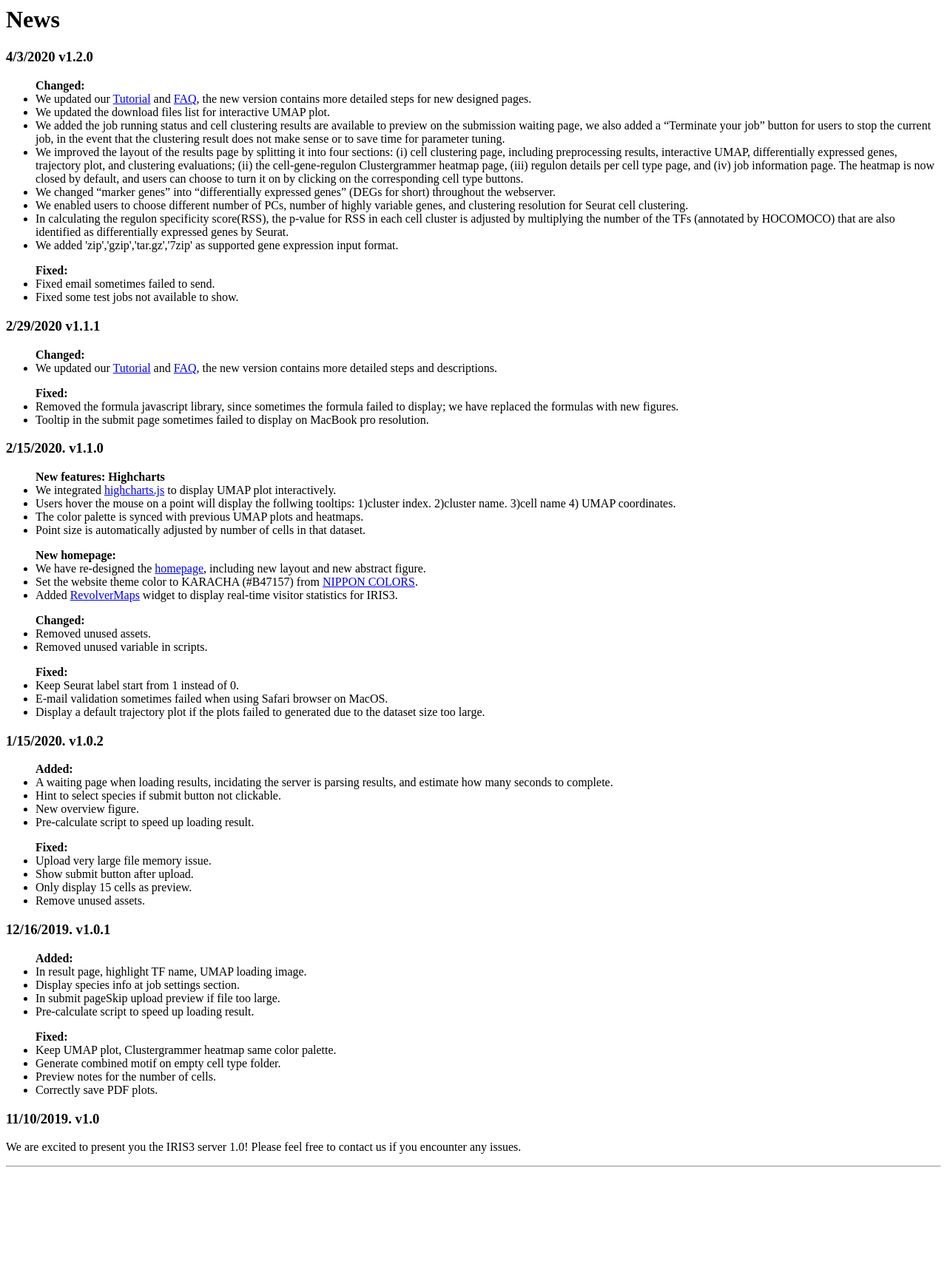
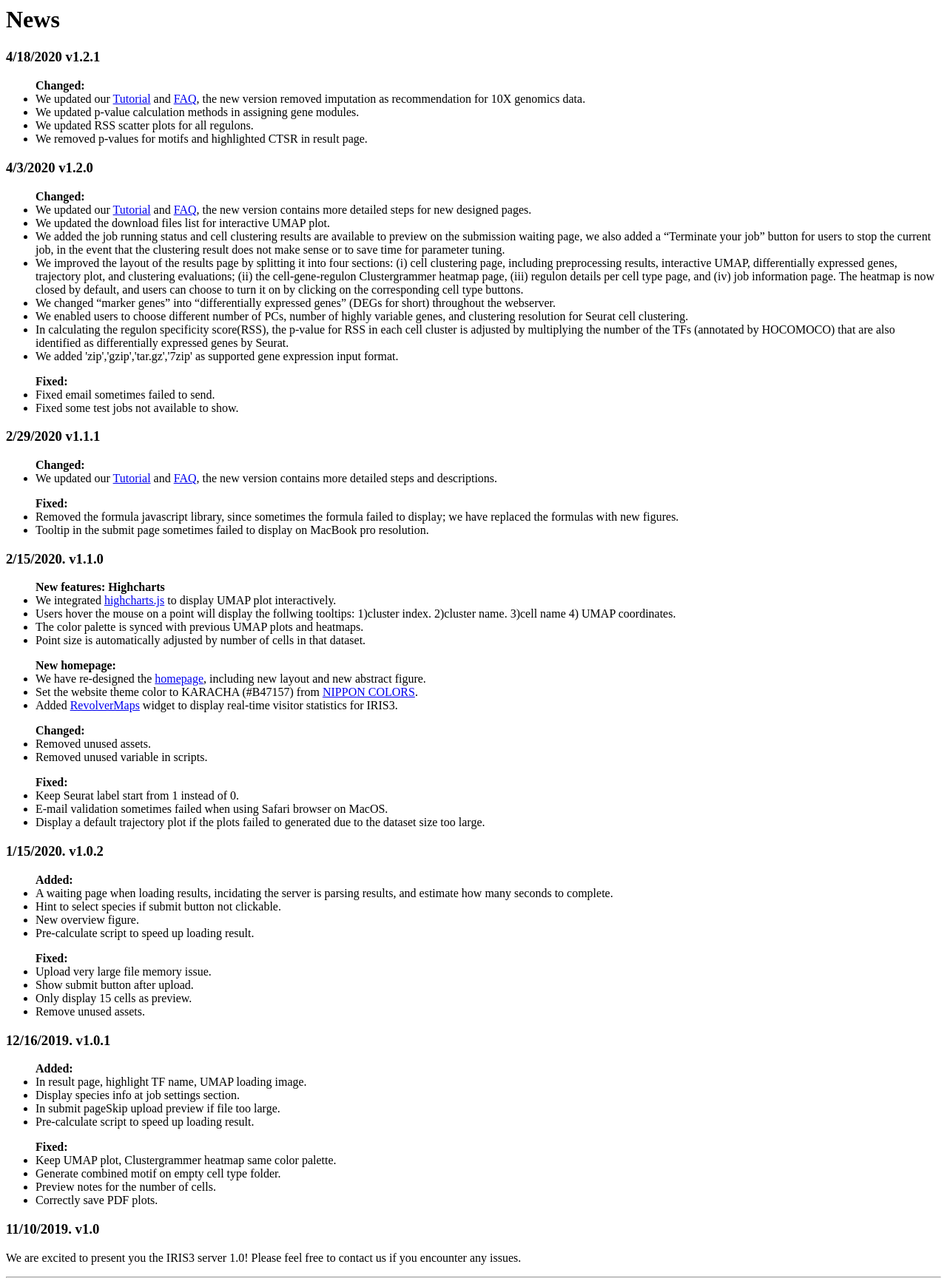
Before and after one commit to OSU-BMBL/IRIS3, a PHP site: template web/templates/tutorial/1version-content.html in a window 1280 px wide. Shown: the whole page at 74% size. Before the commit the page ends 1578 px from the top, so only its background shows below. Run offline with PHP 8.4, Linux system fonts and the light colour scheme; the template is opened without the code that fills it, so the values that code supplies are empty.

Commit message:
update news

```diff
--- a/web/templates/home.tpl
+++ b/web/templates/home.tpl
@@ -119,8 +119,8 @@
                             <i class="fa fa-rocket"></i>
                         </div>-->
                 <h3 class="box-title">News</h3>
-                <p>Posted: 04/03/2020</p>
-                <p>We updated our Tutorial, Submit, and Result page, along with bug fix.</p><br>
+                <p>Posted: 04/18/2020</p>
+                <p>We updated our Tutorial, and Result page, along with bug fixes.</p><br>
                 <p>
                   <a
                     class="enroll-button"
--- a/web/templates/tutorial/1version-content.html
+++ b/web/templates/tutorial/1version-content.html
@@ -8,6 +8,35 @@
     <div id="the-basics-content">
       <h1>News</h1>
       <div class="qa">
+        <h3 class="question">4/18/2020 v1.2.1</h3>
+        <div class="answer">
+          <ul>
+            <b>Changed:</b>
+            <li>
+              We updated our
+              <a
+                href="https://bmbl.bmi.osumc.edu/iris3/tutorial.php#1basics"
+                target="_blank"
+                >Tutorial</a
+              >
+              and
+              <a
+                href="https://bmbl.bmi.osumc.edu/iris3/more.php#4FAQ"
+                target="_blank"
+                >FAQ</a
+              >, the new version removed imputation as recommendation for 10X
+              genomics data.
+            </li>
+            <li>
+              We updated p-value calculation methods in assigning gene modules.
+            </li>
+            <li>We updated RSS scatter plots for all regulons.</li>
+            <li>
+              We removed p-values for motifs and highlighted CTSR in result
+              page.
+            </li>
+          </ul>
+        </div>
         <h3 class="question">4/3/2020 v1.2.0</h3>
         <div class="answer">
           <ul>
@@ -221,7 +250,6 @@
             to contact us if you encounter any issues.
           </p>
         </div>
-
         <div class="clear"></div>
       </div>
       <hr />
```
